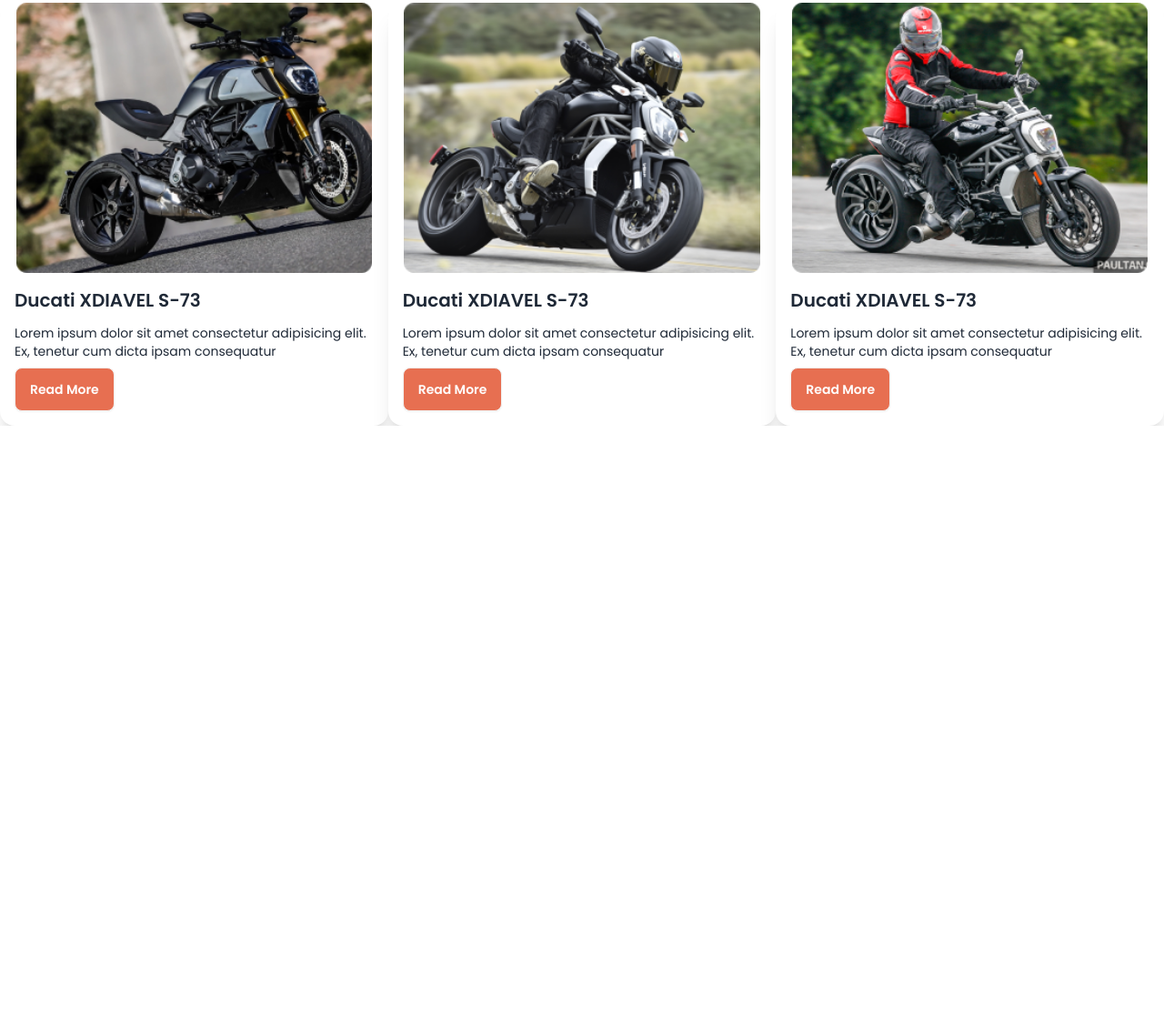
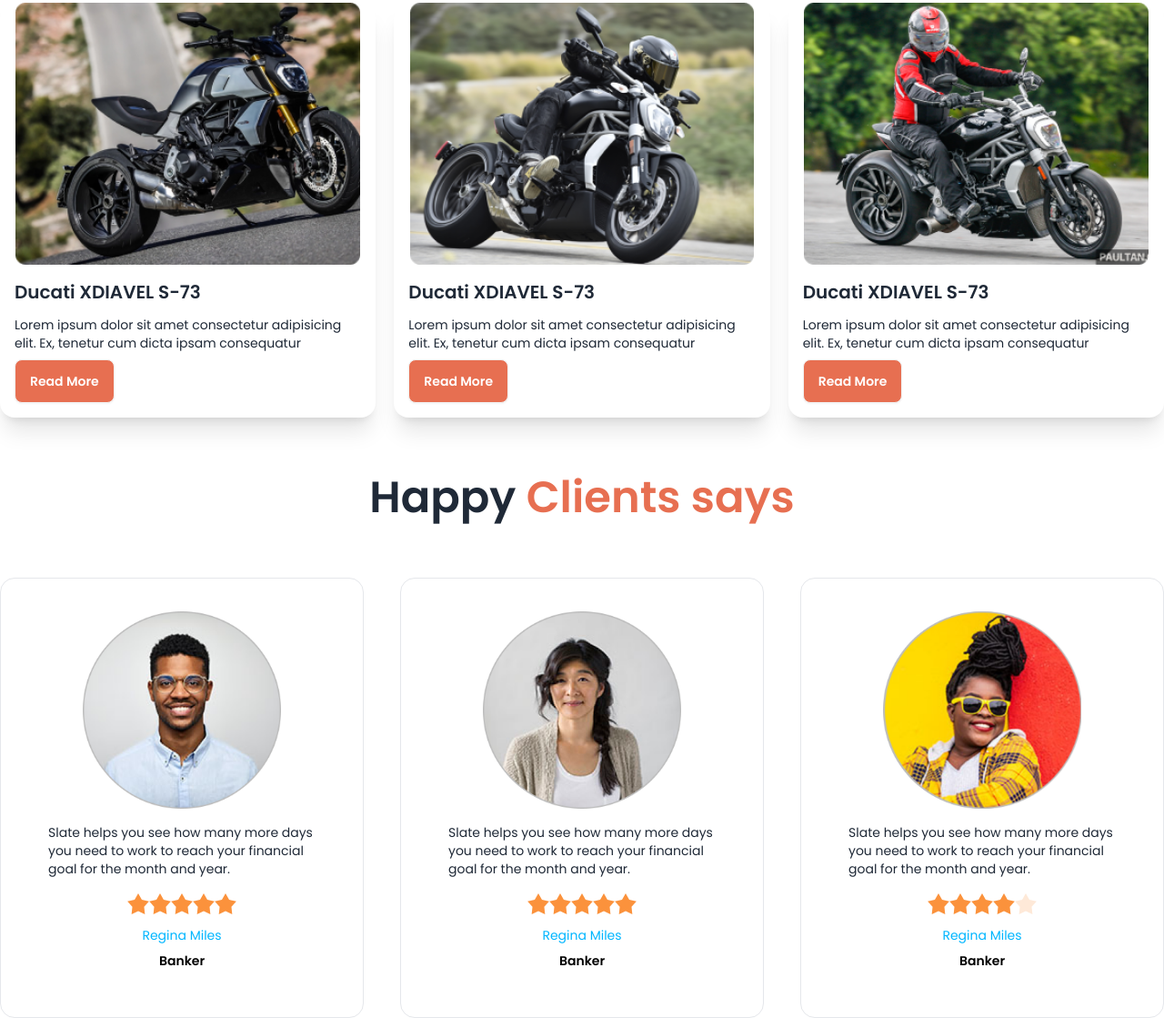
Before and after one commit to SumanChandraDas/baiker-zone-with-daisy-ui, a plain HTML site: page index.html in a window 1280 px wide. Shown: the part 795-1914 px from the top of the page at 91% size. Before the commit the page ends 1263 px from the top, so only its background shows below. Drawn offline with nearby package versions, Linux system fonts and the light colour scheme.

Commit message:
heapy clients says section added

```diff
--- a/index.html
+++ b/index.html
@@ -23,8 +23,6 @@
                         clifford: '#da373d',
                         'bike-primary': '#E76F51',
                         'bike-primary-bg': 'rgba(231, 111, 81, 0.10)',
-
-
                     }
                 }
             }
@@ -148,7 +146,7 @@
         <!-- Latest bike section start -->
         <section class="mt-16">
             <h2 class="text-5xl text-center mb-16 font-semibold">Latest bike</h2>
-            <div class="grid grid-cols-1 md:grid-cols-2 lg:grid-cols-3">
+            <div class="grid gap-5 grid-cols-1 md:grid-cols-2 lg:grid-cols-3">
                 <!-- first card  -->
                 <div class="card card-compact bg-base-100 shadow-xl">
                     <figure><img class="w-11/12" src="images/others/latest1.png" alt="Shoes" />
@@ -195,6 +193,77 @@
             </div>
         </section>
         <!-- Latest bike section end -->
+        <!-- heapy clients sayes start -->
+        <section class="mt-16">
+            <h2 class="text-5xl text-center mb-16 font-semibold">Happy <span class="text-bike-primary">Clients
+                    says</span></h2>
+            <div class="grid gap-5  md:gap-10 grid-cols-1 md:grid-cols-2 lg:grid-cols-3">
+                <!-- first clients  -->
+                <div class="card card-compact p-9 bg-base-100 border">
+                    <figure><img class="w-2/3 text-center" src="images/others/user-1.png" alt="Shoes" /></figure>
+                    <div class="card-body space-y-2">
+                        <p>Slate helps you see how
+                            many more days you need
+                            to work to reach your financial
+                            goal for the month and year.</p>
+                        <div class="space-y-2 text-center">
+                            <div class="rating">
+                                <input type="radio" name="rating-2" class="mask mask-star-2 bg-orange-400" />
+                                <input type="radio" name="rating-2" class="mask mask-star-2 bg-orange-400" />
+                                <input type="radio" name="rating-2" class="mask mask-star-2 bg-orange-400" />
+                                <input type="radio" name="rating-2" class="mask mask-star-2 bg-orange-400" checked />
+                                <input type="radio" name="rating-2" class="mask mask-star-2 bg-orange-400" />
+                            </div>
+                            <p class="text-info">Regina Miles</p>
+                            <h6 class="font-semibold text-black">Banker</h6>
+                        </div>
+                    </div>
+                </div>
+                <!-- first clients  -->
+                <div class="card card-compact p-9 bg-base-100 border">
+                    <figure><img class="w-2/3 text-center" src="images/others/user-2.png" alt="Shoes" /></figure>
+                    <div class="card-body space-y-2">
+                        <p>Slate helps you see how
+                            many more days you need
+                            to work to reach your financial
+                            goal for the month and year.</p>
+                        <div class="space-y-2 text-center">
+                            <div class="rating">
+                                <input type="radio" name="rating-2" class="mask mask-star-2 bg-orange-400" />
+                                <input type="radio" name="rating-2" class="mask mask-star-2 bg-orange-400" />
+                                <input type="radio" name="rating-2" class="mask mask-star-2 bg-orange-400" />
+                                <input type="radio" name="rating-2" class="mask mask-star-2 bg-orange-400" checked />
+                                <input type="radio" name="rating-2" class="mask mask-star-2 bg-orange-400" />
+                            </div>
+                            <p class="text-info">Regina Miles</p>
+                            <h6 class="font-semibold text-black">Banker</h6>
+                        </div>
+                    </div>
+                </div>
+                <!-- first clients  -->
+                <div class="card card-compact p-9 bg-base-100 border">
+                    <figure><img class="w-2/3 text-center" src="images/others/user-3.png" alt="Shoes" /></figure>
+                    <div class="card-body space-y-2">
+                        <p>Slate helps you see how
+                            many more days you need
+                            to work to reach your financial
+                            goal for the month and year.</p>
+                        <div class="space-y-2 text-center">
+                            <div class="rating">
+                                <input type="radio" name="rating-2" class="mask mask-star-2 bg-orange-400" />
+                                <input type="radio" name="rating-2" class="mask mask-star-2 bg-orange-400" />
+                                <input type="radio" name="rating-2" class="mask mask-star-2 bg-orange-400" />
+                                <input type="radio" name="rating-2" class="mask mask-star-2 bg-orange-400" checked />
+                                <input type="radio" name="rating-2" class="mask mask-star-2 bg-orange-400" />
+                            </div>
+                            <p class="text-info">Regina Miles</p>
+                            <h6 class="font-semibold text-black">Banker</h6>
+                        </div>
+                    </div>
+                </div>
+            </div>
+        </section>
+        <!-- heapy clients sayes end -->
     </main>
     <footer></footer>
 </body>
```
